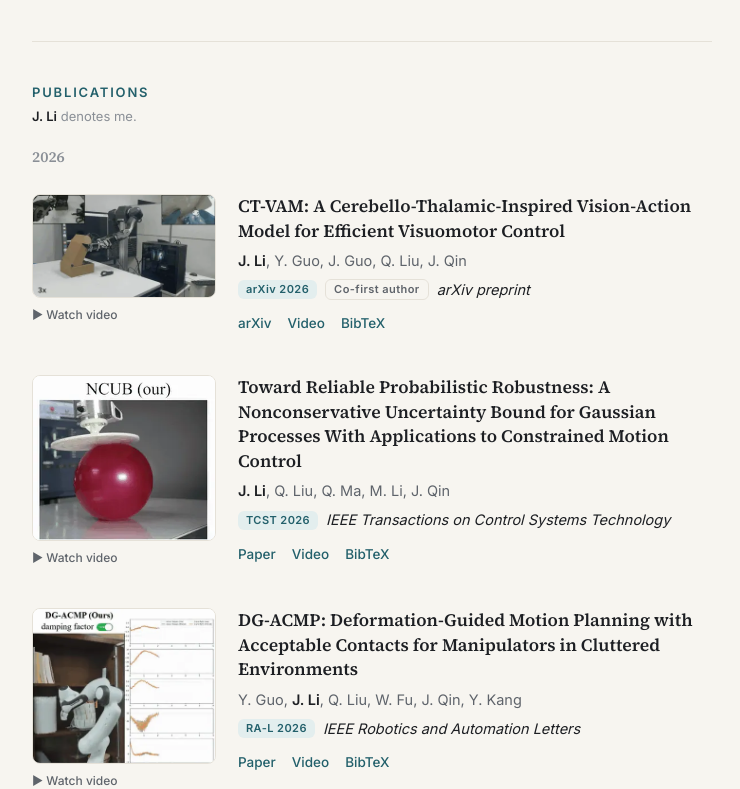
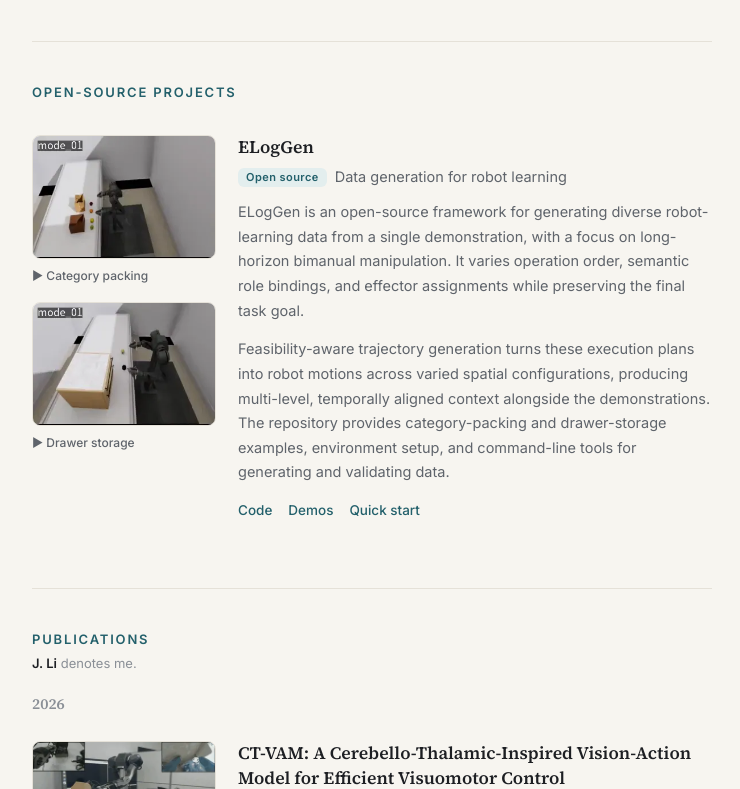
Before and after one commit to embodied-ai-research/embodied-ai-research.github.io, a website: page index.html in a window 1280 px wide. Shown: the part 659-1448 px from the top of the page, without its empty margins (440-1180 px from the left). Drawn offline with Linux system fonts and the light colour scheme.

Commit message:
Add standalone ELogGen project with bilingual overview and demos

```diff
--- a/assets/style.css
+++ b/assets/style.css
@@ -488,6 +488,17 @@ html[data-lang="zh"] .focus dd.quote {
   min-width: 0;
 }
 
+.project-media {
+  display: grid;
+  gap: 16px;
+  align-content: start;
+}
+
+.project-description {
+  color: var(--muted);
+  font-size: 14.5px;
+}
+
 .pub-media {
   display: block;
   background: none;
--- a/index.html
+++ b/index.html
@@ -22,7 +22,7 @@
       href="https://fonts.googleapis.com/css2?family=Inter:wght@400;500;600&family=Source+Serif+4:opsz,wght@8..60,500;8..60,600&display=swap"
       rel="stylesheet"
     />
-    <link rel="stylesheet" href="./assets/style.css?v=20261118-media" />
+    <link rel="stylesheet" href="./assets/style.css?v=20261118-eloggen" />
     <script>
       (function () {
         var root = document.documentElement;
@@ -146,6 +146,45 @@
         </section>
 
 
+        <section id="open-source" class="section" aria-labelledby="open-source-title">
+          <h2 class="section-title" id="open-source-title"><span data-l="en">Open-source Projects</span><span data-l="zh">开源项目</span></h2>
+          <article class="pub has-media project" id="eloggen">
+            <div class="project-media">
+              <a class="pub-media" href="https://github.com/USTC-AIR-Lab/ELogGen#category-packing--24-modes" target="_blank" rel="noopener">
+                <picture>
+                  <source media="(prefers-reduced-motion: reduce)" srcset="./assets/projects/eloggen/packing.jpg">
+                  <img src="./assets/projects/eloggen/packing.webp" alt="ELogGen category-packing demonstration" data-alt-en="ELogGen category-packing demonstration" data-alt-zh="ELogGen 分类装箱任务演示" width="320" height="214" loading="lazy" decoding="async">
+                </picture>
+                <span class="media-link"><span aria-hidden="true">▶</span> <span data-l="en">Category packing</span><span data-l="zh">分类装箱演示</span></span>
+              </a>
+              <a class="pub-media" href="https://github.com/USTC-AIR-Lab/ELogGen#drawer-storage--4-modes" target="_blank" rel="noopener">
+                <picture>
+                  <source media="(prefers-reduced-motion: reduce)" srcset="./assets/projects/eloggen/drawer.jpg">
+                  <img src="./assets/projects/eloggen/drawer.webp" alt="ELogGen drawer-storage demonstration" data-alt-en="ELogGen drawer-storage demonstration" data-alt-zh="ELogGen 抽屉收纳任务演示" width="320" height="214" loading="lazy" decoding="async">
+                </picture>
+                <span class="media-link"><span aria-hidden="true">▶</span> <span data-l="en">Drawer storage</span><span data-l="zh">抽屉收纳演示</span></span>
+              </a>
+            </div>
+            <div class="pub-content">
+              <h3 class="pub-title"><a href="https://github.com/USTC-AIR-Lab/ELogGen" target="_blank" rel="noopener">ELogGen</a></h3>
+              <p class="pub-venue"><span class="badge"><span data-l="en">Open source</span><span data-l="zh">开源项目</span></span><span data-l="en">Data generation for robot learning</span><span data-l="zh">机器人学习数据生成</span></p>
+              <div class="project-description" data-l="en">
+                <p>ELogGen is an open-source framework for generating diverse robot-learning data from a single demonstration, with a focus on long-horizon bimanual manipulation. It varies operation order, semantic role bindings, and effector assignments while preserving the final task goal.</p>
+                <p>Feasibility-aware trajectory generation turns these execution plans into robot motions across varied spatial configurations, producing multi-level, temporally aligned context alongside the demonstrations. The repository provides category-packing and drawer-storage examples, environment setup, and command-line tools for generating and validating data.</p>
+              </div>
+              <div class="project-description" data-l="zh">
+                <p>ELogGen 是面向长时序双臂操作的开源数据生成框架，从单条示范出发生成多样化的机器人学习数据。它在保持最终任务目标一致的前提下，改变操作顺序、物体的语义角色以及左右臂的任务分工，扩展可用的执行方式。</p>
+                <p>框架结合考虑可行性的轨迹生成，将执行方案转化为不同空间配置下的机器人运动，同时生成多层次、时间对齐的上下文信息。仓库提供分类装箱和抽屉收纳示例、环境配置，以及数据生成和验证的命令行工具。</p>
+              </div>
+              <div class="pub-links">
+                <a href="https://github.com/USTC-AIR-Lab/ELogGen" target="_blank" rel="noopener"><span data-l="en">Code</span><span data-l="zh">代码仓库</span></a>
+                <a href="https://github.com/USTC-AIR-Lab/ELogGen#demo" target="_blank" rel="noopener"><span data-l="en">Demos</span><span data-l="zh">示例演示</span></a>
+                <a href="https://github.com/USTC-AIR-Lab/ELogGen#quick-start" target="_blank" rel="noopener"><span data-l="en">Quick start</span><span data-l="zh">快速开始</span></a>
+              </div>
+            </div>
+          </article>
+        </section>
+
         <section id="publications" class="section">
           <div class="section-head">
             <h2 class="section-title"><span data-l="en">Publications</span><span data-l="zh">论文</span></h2>
@@ -175,6 +214,6 @@
       </div>
     </main>
 
-    <script type="module" src="./assets/main.js?v=20261118-media"></script>
+    <script type="module" src="./assets/main.js?v=20261118-eloggen"></script>
   </body>
 </html>
```
Also changed, not shown: assets/projects/eloggen/sources.json (added, +32 -0 lines), README.md, assets/projects/eloggen/drawer.jpg (added), assets/projects/eloggen/drawer.webp (added), assets/projects/eloggen/packing.jpg (added), assets/projects/eloggen/packing.webp (added).
